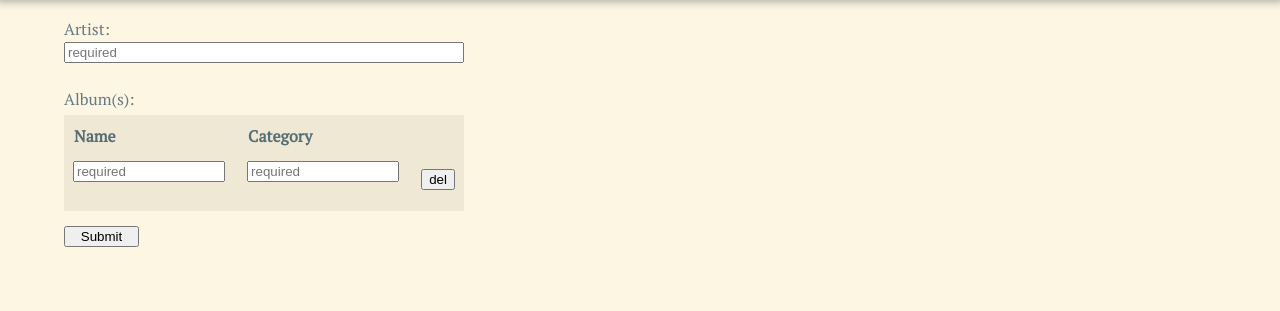
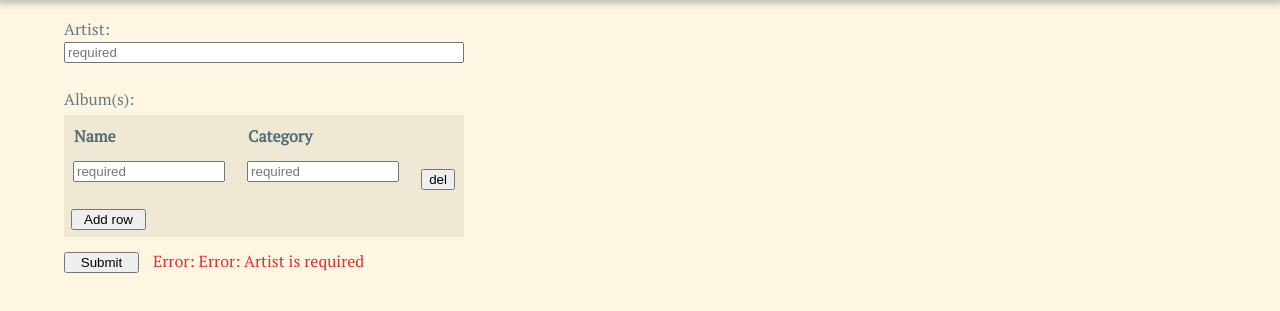
Before and after one commit to Schobbish/catalog, a website: page add/index.html in a window 1280 px wide. Both pictures are taken after a click on the input 101 px from the left and 311 px from the top of the page. Shown: the part 75-386 px from the top of the page. Drawn offline with nearby package versions, Linux system fonts and the light colour scheme; no server answers.

Commit message:
added final checks (no submit yet) and add row button (removed auto add)

```diff
--- a/add/app.js
+++ b/add/app.js
@@ -6,9 +6,7 @@ function switchClass(selector, newClass) {
 // checks if elements' input value is in checkValues (array) and does something
 // type will be displayed in the message (i.e. album in 'album already exists')
 // good is true if it is good that the value is in checkValues
-// returns whether they were all true
 function checkValues(elements, checkValues, type, good) {
-    var allSuccess = true;
     for (var ele of elements) {
         const value = $(ele).children('input').val();
         if (value) {
@@ -27,7 +25,6 @@ function checkValues(elements, checkValues, type, good) {
                 if (checkValues.includes(value)) {
                     allSuccess = false;
                     switchClass($(ele).children('span'), 'error');
-                    $('#submit').prop('disabled', true);
                     $(ele).children('span').html(type + ' already exists');
                 } else {
                     switchClass($(ele).children('span'), 'good');
@@ -36,10 +33,11 @@ function checkValues(elements, checkValues, type, good) {
             }
         }
     }
-    return allSuccess;
 }
 
 // this will return a string on failure so false is good and true is bad
+// element should be a .album element
+// only used in the next function (as of 2018-07-23)
 function checkAlbum(element, artist, newArtist, json) {
     try {
         // tests condition 1
@@ -51,20 +49,14 @@ function checkAlbum(element, artist, newArtist, json) {
             if (artistAlbums.includes($(element)
                 .children('.album-name').children('input').val())) {
                 throw new Error('One or more albums already exist');
-            } else {
-                // tests condition 4
-                if (!$(element).children('.album-category').children('input').val()) {
-                    throw new Error('One or more albums do not have a category');
-                }
             }
+        }
+        // tests condition 4
+        if ($(element).children('.album-name').children('input').val() &&
+            $(element).children('.album-category').children('input').val()) {
+            // do nothing
         } else {
-            // tests condition 4
-            if ($(element).children('.album-name').children('input').val() &&
-                $(element).children('.album-category').children('input').val()) {
-                // do nothing
-            } else {
-                throw new Error('This field is empty');
-            }
+            throw new Error('There is an empty field');
         }
     } catch (e) {
         console.log(e);
@@ -72,7 +64,9 @@ function checkAlbum(element, artist, newArtist, json) {
     }
 }
 
-function checkAllAlbums(json) {
+function checkAllAlbums(json, artists) {
+    // disable button for some reason
+    $('#submit').prop('disabled', true);
     /* CONDITIONS TO TEST:
      * 1. Artist must be filled in
      * 2. There cannot be any duplicate albums
@@ -81,14 +75,31 @@ function checkAllAlbums(json) {
      * 4. Each album must have a category (empty lines are okay)
      */
     try {
-        // generate list of albums one by one to test for duplicates
+        // generate list of albums one by one to test for duplicates (condition 1)
+        const artist = $('#artist').val();
+        const newArtist = !artists.includes(artist);
+        var albumList = [];
 
-        // iterate through all .album elements with checkAlbum()
+        $('.album').each(function() {
+            // traverse the tree to get the album name
+            const currAlbum = $(this).children('.album-name').children('input').val();
+            // check if list already has the album
+            if (!albumList.includes(currAlbum)) {
+                albumList.push(currAlbum);
+                const checkOutput = checkAlbum($(this), artist, newArtist, json);
+                if (checkOutput) throw new Error(checkOutput);
+            } else {
+                throw new Error('There are duplicate albums.');
+            }
+        });
 
         // submit form to php file as json (don't forget uri encoding!)
+        switchClass($('#after-submit'), 'good');
+        $('#after-submit').html('Submitting...');
     } catch (e) {
         console.log(e);
         $('#after-submit').html(e);
+        $('#submit').prop('disabled', false);
     }
 }
 
@@ -108,6 +119,8 @@ function events(json, artistDone, newArtist) {
     </td>
 </tr>`;
 
+    // remove event listeners before adding them again
+    $('#artist, .album-name, .album-category, .delete input, #add-row, #submit').off();
 
     $('#artist').change(function() {
         if ($(this).val()) {
@@ -142,10 +155,6 @@ function events(json, artistDone, newArtist) {
         } else {
             $(this).children('span').html('&nbsp;');
         }
-        if (!checkAlbum($(this).parent(), $('#artist').val(), newArtist, json)) {
-            $('#albums tbody').append(newAlbum);
-            events(json, artistDone, newArtist);
-        }
     });
     $('.album-category').change(function() {
         if ($(this).children('input').val() && artistDone) {
@@ -153,16 +162,17 @@ function events(json, artistDone, newArtist) {
         } else {
             $(this).children('span').html('&nbsp;');
         }
-        if (!checkAlbum($(this).parent(), $('#artist').val(), newArtist, json)) {
-            $('#albums tbody').append(newAlbum);
-            events(json, artistDone, newArtist);
-        }
     });
     $('.delete input').click(function() {
         $(this).parent().parent().remove();
     });
+    $('#add-row').click(function() {
+        $('#albums tbody').append(newAlbum);
+        // redo all the event listeners
+        events(json, artistDone, newArtist);
+    });
     $('#submit').click(function() {
-        checkAllAlbums(json);
+        checkAllAlbums(json, artists);
     });
 }
 
--- a/add/index.html
+++ b/add/index.html
@@ -50,9 +50,10 @@
                     </tr>
                 </tbody>
             </table>
+            <input type="button" value="Add row" id="add-row">
         </div>
         <input type="submit" id="submit">
-        <span id="after-submit">Please wait...</span>
+        <span id="after-submit" class="error">Please wait...</span>
     </div>
 
     <div id="menu" off-canvas="menu left push">
--- a/add/page.css
+++ b/add/page.css
@@ -23,9 +23,13 @@
     max-width: 75px;
     margin-right: 10px;
 }
+#table-outer #add-row {
+    margin-top: 5px;
+    max-width: 75px;
+}
 
 /* colors */
-.error, #after-submit {
+.error {
     color: #dc322f;
 }
 .warn {
--- a/assets/css/master.css
+++ b/assets/css/master.css
@@ -65,8 +65,6 @@ body {
 }
 #table-outer {
     overflow-x: scroll;
-}
-#table-outer table {
     background-color: #eee8d5;
     padding: 7px;
 }
```
